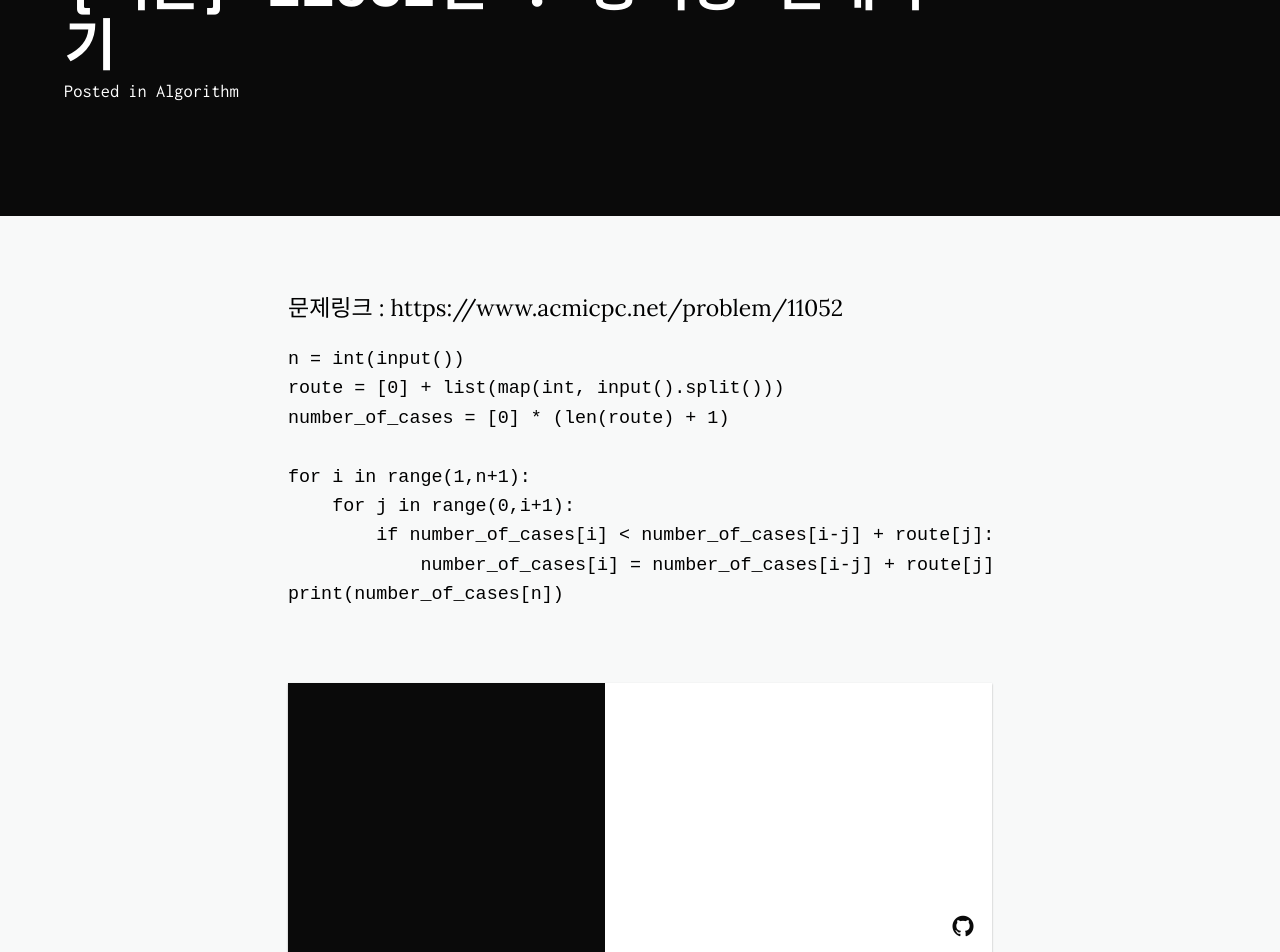
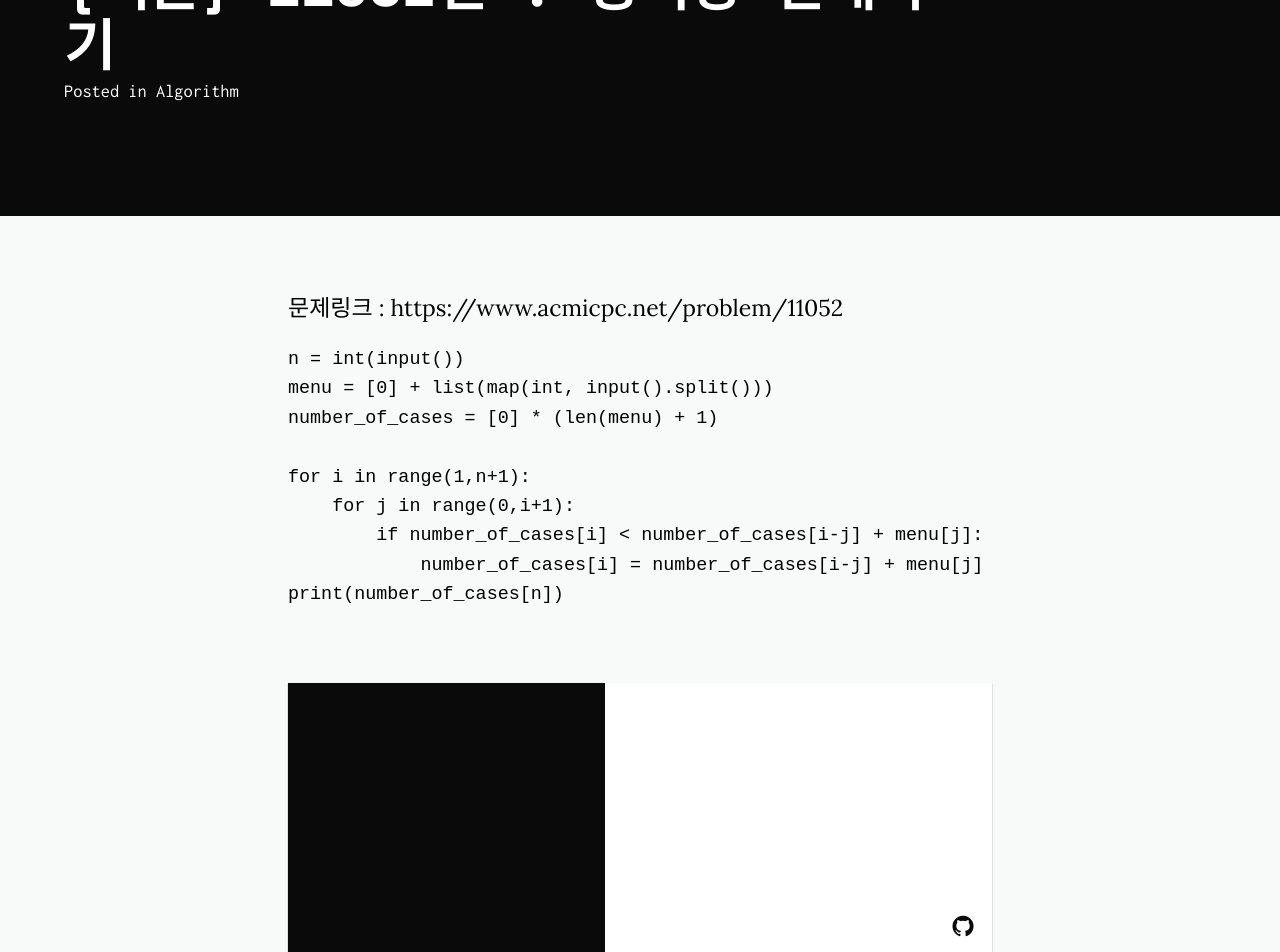
Before and after one commit to JoosJuliet/joosjuliet.github.io, a Jekyll site: the page built from _posts/2018-08-02-11052.md, in a window 1280 px wide. Shown: the part 428-1380 px from the top of the page. Built offline with Jekyll 4.4.1, drawn with Linux system fonts in a browser that asks for light colours; nearby versions of some CDN libraries.

Commit message:
Update 2018-08-02-11052.md

````diff
--- a/_posts/2018-08-02-11052.md
+++ b/_posts/2018-08-02-11052.md
@@ -11,12 +11,12 @@ description:
 
 ```python3
 n = int(input())
-route = [0] + list(map(int, input().split()))
-number_of_cases = [0] * (len(route) + 1)
+menu = [0] + list(map(int, input().split()))
+number_of_cases = [0] * (len(menu) + 1)
 
 for i in range(1,n+1):
     for j in range(0,i+1):
-        if number_of_cases[i] < number_of_cases[i-j] + route[j]:
-            number_of_cases[i] = number_of_cases[i-j] + route[j]
+        if number_of_cases[i] < number_of_cases[i-j] + menu[j]:
+            number_of_cases[i] = number_of_cases[i-j] + menu[j]
 print(number_of_cases[n])
 ```
````
